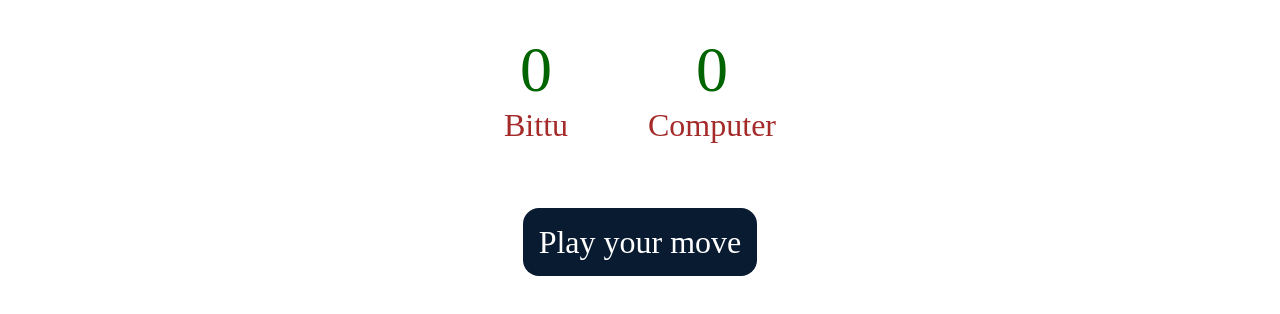
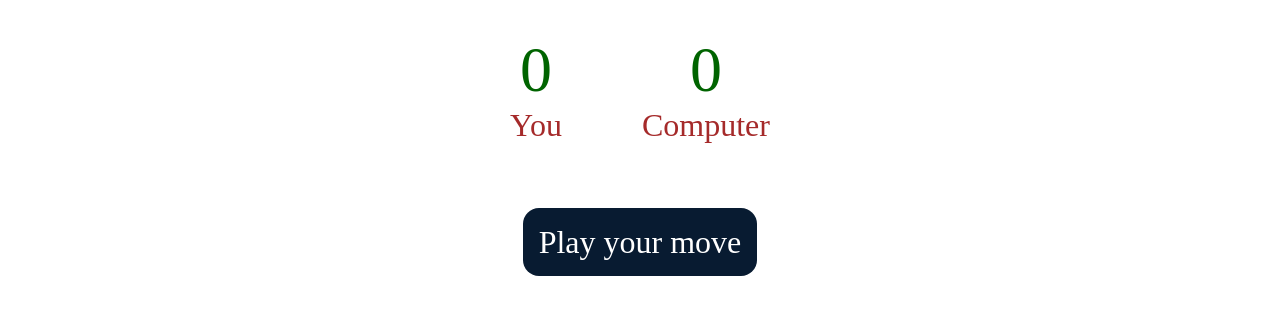
Before and after one commit to chanchal-oss/stone-paper-scissor-game, a plain HTML site: page index.html in a window 1280 px wide. Shown: the part 340-654 px from the top of the page. Drawn offline with Linux system fonts and the light colour scheme.

Commit message:
Update index.html

```diff
--- a/index.html
+++ b/index.html
@@ -23,7 +23,7 @@
     <div class="score-board">
       <div class="score">
         <p id="user-score">0</p>
-        <p>Bittu</p>
+        <p>You</p>
       </div>
       <div class="score">
         <p id="comp-score">0</p>
@@ -36,4 +36,5 @@
     </div>
     <script src="app.js"></script>
   </body>
+
 </html>
```
